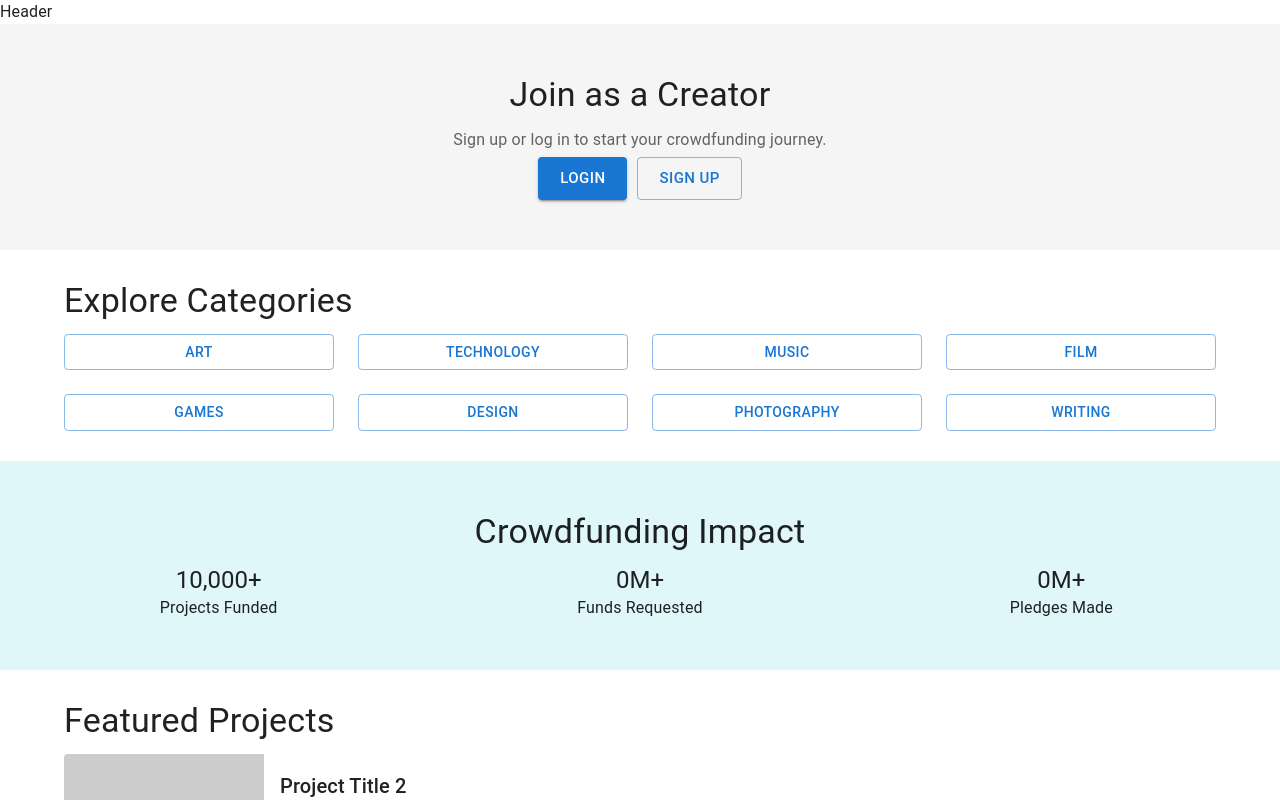
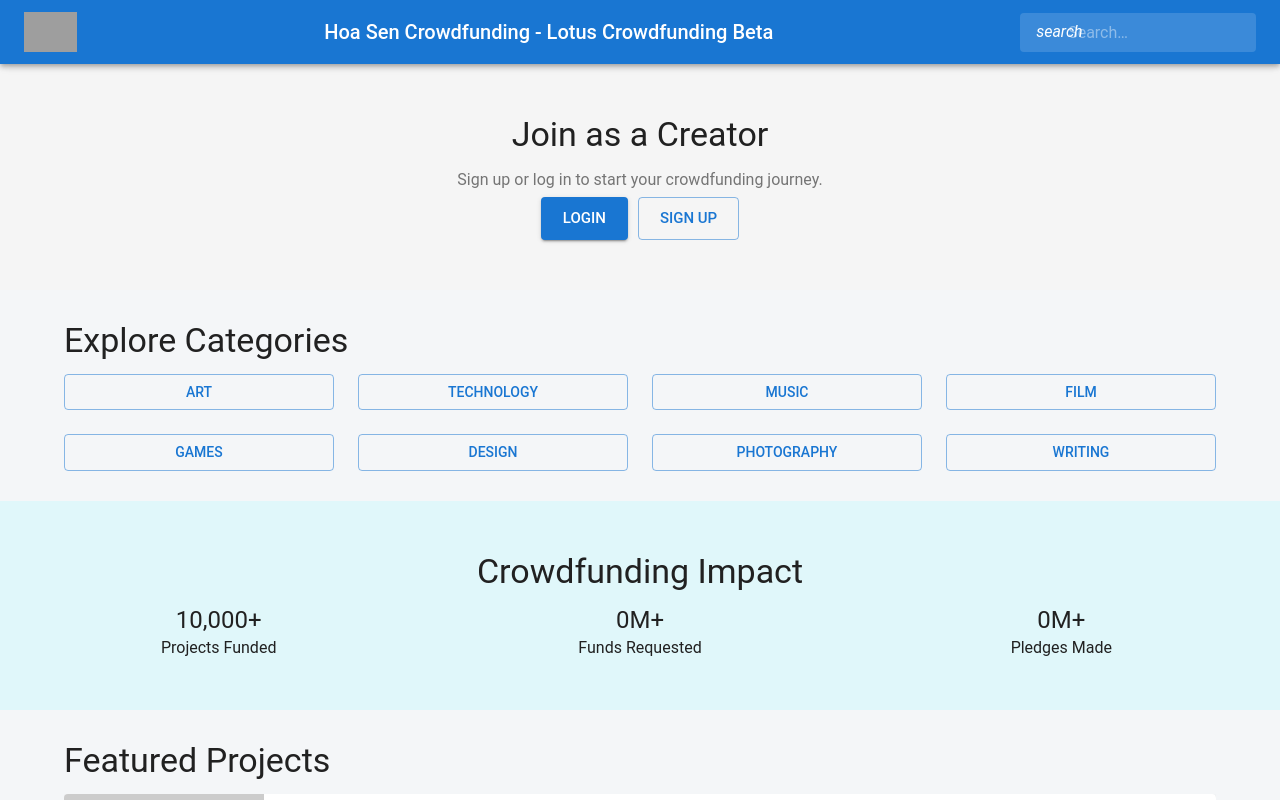
Before and after one commit to Kgunze/codespaces-react, a React (Vite) app: page / in a window 1280 px wide. Shown: the top 800 px of the page. Built offline with nearby package versions, Linux system fonts and the light colour scheme; grey boxes are pictures that could not be loaded.

Commit message:
//update the Home page for Search bar and website name

```diff
--- a/package.json
+++ b/package.json
@@ -12,6 +12,7 @@
     "@testing-library/user-event": "^14.4.3",
     "react": "^18.2.0",
     "react-dom": "^18.2.0",
+    "react-material-ui-carousel": "^3.4.2",
     "react-router-dom": "^7.4.0",
     "web-vitals": "^3.1.0"
   },
--- a/src/components/Header.jsx
+++ b/src/components/Header.jsx
@@ -1 +1,83 @@
-import React from 'react'; export default function Header() { return <header>Header</header>; }
+import React from 'react';
+import { AppBar, Toolbar, Typography, InputBase, Box } from '@mui/material';
+import { Link } from 'react-router-dom';
+import { styled, alpha } from '@mui/material/styles';
+
+const Search = styled('div')(({ theme }) => ({
+  position: 'relative',
+  borderRadius: theme.shape.borderRadius,
+  backgroundColor: alpha(theme.palette.common.white, 0.15),
+  '&:hover': {
+    backgroundColor: alpha(theme.palette.common.white, 0.25),
+  },
+  marginLeft: 'auto',
+  width: '100%',
+  [theme.breakpoints.up('sm')]: {
+    width: 'auto',
+  },
+}));
+
+const SearchIconWrapper = styled('div')(({ theme }) => ({
+  padding: theme.spacing(0, 2),
+  height: '100%',
+  position: 'absolute',
+  pointerEvents: 'none',
+  display: 'flex',
+  alignItems: 'center',
+  justifyContent: 'center',
+}));
+
+const StyledInputBase = styled(InputBase)(({ theme }) => ({
+  color: 'inherit',
+  '& .MuiInputBase-input': {
+    padding: theme.spacing(1, 1, 1, 0),
+    // vertical padding + font size from searchIcon
+    paddingLeft: `calc(1em + ${theme.spacing(4)})`,
+    transition: theme.transitions.create('width'),
+    width: '100%',
+    [theme.breakpoints.up('md')]: {
+      width: '20ch',
+    },
+  },
+}));
+
+export default function Header() {
+  return (
+    <AppBar position="sticky">
+      <Toolbar sx={{ display: 'flex', justifyContent: 'space-between' }}>
+        {/* Left Side Logo */}
+        <Box sx={{ flexGrow: 0 }}>
+          <Link to="/" style={{ textDecoration: 'none', color: 'inherit' }}>
+            <Typography variant="h6" component="div">
+              <img
+                src="/logo.png"
+                alt="Logo"
+                style={{ height: '40px', verticalAlign: 'middle' }}
+              />
+            </Typography>
+          </Link>
+        </Box>
+
+        {/* Center Website Name */}
+        <Box sx={{ flexGrow: 1, textAlign: 'center' }}>
+          <Typography variant="h6" component="div">
+            Hoa Sen Crowdfunding - Lotus Crowdfunding Beta
+          </Typography>
+        </Box>
+
+        {/* Right Side Search Bar */}
+        <Box sx={{ flexGrow: 0 }}>
+          <Search>
+            <SearchIconWrapper>
+              <i className="material-icons">search</i>
+            </SearchIconWrapper>
+            <StyledInputBase
+              placeholder="Search…"
+              inputProps={{ 'aria-label': 'search' }}
+            />
+          </Search>
+        </Box>
+      </Toolbar>
+    </AppBar>
+  );
+}
--- a/src/index.jsx
+++ b/src/index.jsx
@@ -9,11 +9,22 @@ import reportWebVitals from './reportWebVitals';
 const theme = createTheme({
   palette: {
     primary: {
-      main: '#1976d2',
+      main: '#1976d2', // Blue
     },
     secondary: {
-      main: '#dc004e',
+      main: '#ff9800', // Orange
     },
+    background: {
+      default: '#f4f6f8', // Light Gray for better contrast
+      paper: '#ffffff', // White for cards and surfaces
+    },
+    text: {
+      primary: '#212121', // Dark Gray for main text
+      secondary: '#757575', // Medium Gray for secondary text
+    },
+  },
+  typography: {
+    fontFamily: 'Roboto, Arial, sans-serif',
   },
 });
 
```
Also changed, not shown: 1 other file (tests, documents, lock files or other folders).
